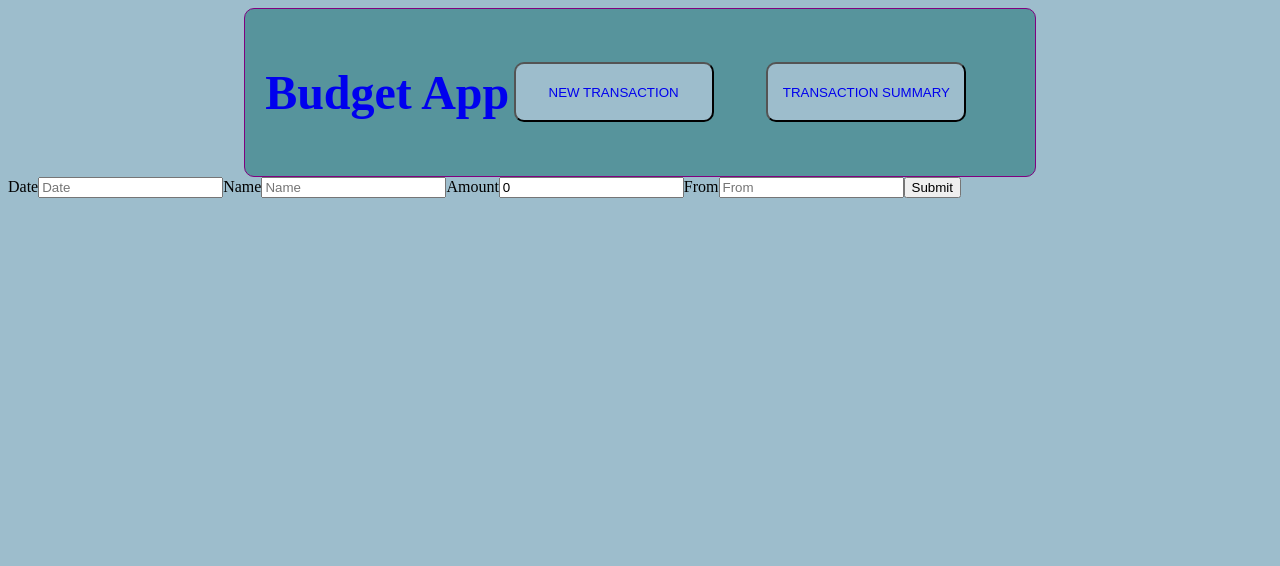
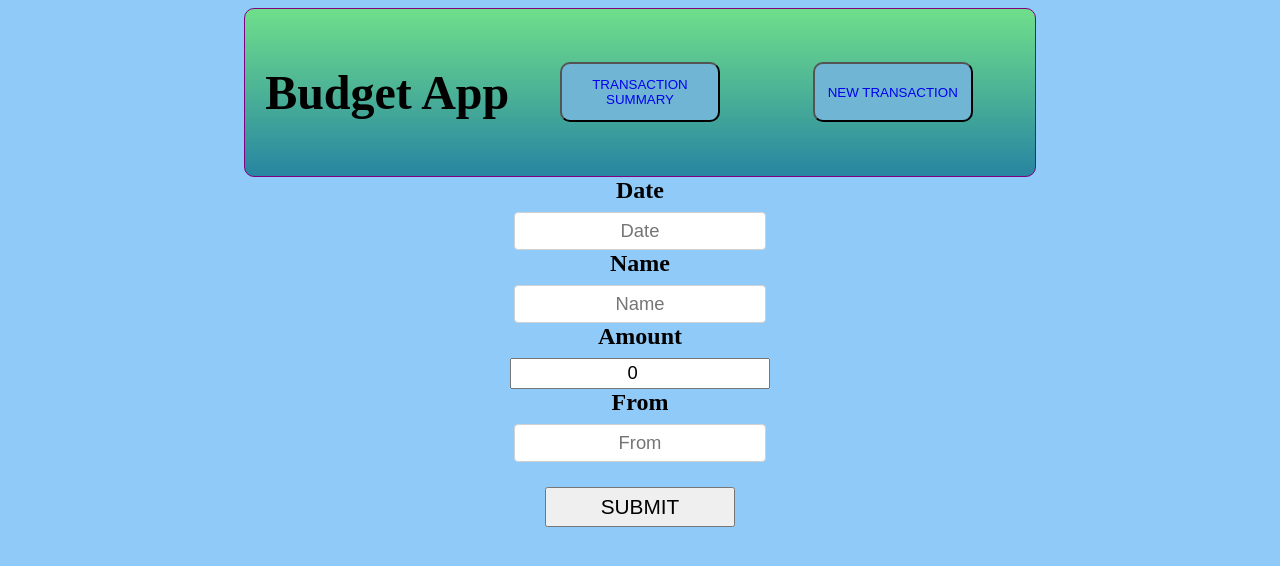
Before and after one commit to DeborahCampos1/budget-app-fe, a React (Create React App) app: page /new in a window 1280 px wide. Shown: the top 566 px of the page. Built offline with nearby package versions, Linux system fonts and the light colour scheme.

Commit message:
MVP Complete

```diff
--- a/src/App.js
+++ b/src/App.js
@@ -4,7 +4,7 @@ import AllTransactions from "./components/AllTransactions";
 import EditTransaction from "./components/EditTransaction";
 import ErrorMsg from "./components/ErrorMsg";
 import NewTransaction from "./components/NewTransaction";
-import ShowTransaction from "./components/ShowTransactions";
+import ShowTransaction from "./components/ShowTransaction";
 
 function App() {
   return (
@@ -16,7 +16,7 @@ function App() {
           <Route path="/new" element={<NewTransaction />} />
           <Route path="/:index" element={<ShowTransaction />} />
           <Route path="/:index/edit" element={<EditTransaction />} />
-          <Route path="*" element={<ErrorMsg />} />
+          <Route path="/error" element={<ErrorMsg />} />
         </Routes>
       </Router>
     </div>
--- a/src/components/AllTransactions.js
+++ b/src/components/AllTransactions.js
@@ -1,5 +1,6 @@
 import { useState, useEffect } from "react";
 import axios from "axios"
+import {Link, useNavigate} from "react-router-dom"
 const API = process.env.REACT_APP_API_URL
 
 export default function AllTransactions() {
@@ -20,15 +21,15 @@ let accountTotal = 0
 transactions.forEach(e => {
     accountTotal+= Number(e.amount)
 });
-let allTransactions = transactions.map((transaction)=>{
+let allTransactions = transactions.map((transaction , index)=>{
   return (
-    <tbody classname="Display">
+    <tbody className="Display">
       <tr>
         <td>
           {transaction.date}
         </td>
         <td>
-          {transaction.name}
+          <Link to={`/${index}`}>{transaction.name}</Link>
         </td>
         <td className="Amount">
           {transaction.amount}
--- a/src/components/EditTransaction.js
+++ b/src/components/EditTransaction.js
@@ -4,9 +4,81 @@ import axios from "axios";
 const API = process.env.REACT_APP_API_URL
 
 export default function EditTransaction() {
+  let { index } = useParams();
+  let navigate = useNavigate();
+
+  const[transaction, setTransaction] = useState({
+      date: "",
+      name: "",
+      amount: 0,
+      from: ""
+  });
+  useEffect(()=>{
+    axios.get(`${API}/transactions/${index}`)
+    .then((res)=>{
+      setTransaction(res.data)
+    }).catch((err)=>{
+      navigate("/error")
+    })
+  }, [index, navigate]);
+
+  const handleInputChange =(e)=>{
+    setTransaction({...transaction, [e.target.id]: e.target.value}
+  )}
+
+  const handleSubmit =(e)=>{
+    e.preventDefault();
+
+    axios.put(`${API}/transactions/${index}`, transaction)
+    .then((res)=>{
+      navigate(`/${index}`)
+    }).catch((err)=>{
+      navigate("/error")
+    })
+  };
+
     return (
       <div className="Edit">
-
+        <form onSubmit={handleSubmit}>
+          <label htmlFor="date">Date:</label>
+          <input
+          id="date"
+          value={transaction.date}
+          type="text"
+          onChange={handleInputChange}
+          placeholder="Date"
+          required
+          />
+          <label htmlFor="name">Name:</label>
+          <input
+          id="name"
+          value={transaction.name}
+          type="text"
+          onChange={handleInputChange}
+          placeholder="Name"
+          required
+          />
+          <label htmlFor="amount">Amount:</label>
+          <input
+          id="amount"
+          value={transaction.amount}
+          type="number"
+          onChange={handleInputChange}
+          placeholder="Amount"
+          required
+          />
+          <label htmlFor="from">From:</label>
+          <input
+          id="from"
+          value={transaction.from}
+          type="text"
+          onChange={handleInputChange}
+          placeholder="From"
+          required
+          />
+          <input type="submit" />
+        </form>
+        <div className="EditButton"><button><Link to={`/`}>Back</Link></button></div>
       </div>
     );
   }
--- a/src/components/NavBar.js
+++ b/src/components/NavBar.js
@@ -3,9 +3,9 @@ import {Link} from "react-router-dom"
 export default function NavBar() {
     return (
       <nav className="Nav">
-        <div><h1><Link to="/">Budget App</Link></h1></div>
+        <div><h1>Budget App</h1></div>
+        <div><button><Link to="/">Transaction Summary</Link></button></div>
         <div><button><Link to="/new">New Transaction</Link></button></div>
-        <div><button><Link to="/">Transaction Summary</Link></button></div>
       </nav>
     );
   }
--- /dev/null
+++ b/src/components/ShowTransaction.js
@@ -0,0 +1,39 @@
+import {useState, useEffect} from "react";
+import {Link, useParams, useNavigate} from "react-router-dom";
+import axios from "axios"
+const API = process.env.REACT_APP_API_URL;
+
+export default function ShowTransaction() {
+  const [indexedTransaction, setindexedTransaction] = useState([]);
+  let { index } = useParams();
+  let navigate = useNavigate();
+
+  useEffect(()=>{
+    axios.get(`${API}/transactions/${index}`)
+    .then((res)=>{
+      setindexedTransaction(res.data)
+    }).catch((err)=>{
+      navigate("/error")
+    })
+  }, [index, navigate])
+
+  const handleDelete=()=>{
+    axios.delete(`${API}/transactions/${index}`)
+    .then((res)=>{
+      navigate("/")
+    }).catch((err)=>{
+      console.log(err)
+    })
+  }
+    return (
+      <div className="Show">
+        <div className="Entry">{indexedTransaction.date}</div>
+        <div className="Entry">{indexedTransaction.name}</div>
+        <div className="Entry">{indexedTransaction.amount}</div>
+        <div className="Entry">{indexedTransaction.from}</div>
+        <button><Link to="/">Back</Link></button>
+        <button><Link to={`/${index}/edit`}>Edit</Link></button>
+        <button onClick={handleDelete}>Delete</button>
+      </div>
+    );
+  }
--- a/src/components/ShowTransactions.js
+++ /dev/null
@@ -1,12 +0,0 @@
-import {useState, useEffect} from "react";
-import {Link, useParams, useNavigate} from "react-router-dom";
-import axios from "axios"
-const API = process.env.REACT_APP_API_URL;
-
-export default function ShowTransactions() {
-    return (
-      <div className="Show">
-
-      </div>
-    );
-  }
--- a/src/index.css
+++ b/src/index.css
@@ -1,11 +1,11 @@
 
 body{
-  background-color: rgb(157, 189, 204);
+  background-color: #90caf9;
 }
 .All{
     text-align: center;
 }
-.Nav a{
+ a{
     text-decoration: none;
 }
 .Nav{
@@ -14,8 +14,9 @@ body{
     display: grid;
     grid-template-columns: 1fr 1fr 1fr;
     align-items: center;
+    text-align: center;
     padding: 1em;
-    background: rgb(87, 148, 156);
+    background: linear-gradient(#64e664bd, #2785a1);
     border: solid 0.25px purple;
     border-radius: 10px;
 }
@@ -24,20 +25,17 @@ h1{
     text-align: center;
   }
   button{
-    text-align: center;
     height: 60px;
-    width: 200px;
+    width: 160px;
     text-transform: uppercase;
-    /* padding: 10px 10px; */
     border-radius: 10px;
-    background-color: rgb(157, 189, 204);
+    background-color: rgb(112, 181, 212);
   }
   button:hover{
-    background-color: rgb(188, 199, 204);
-
+    background-color: rgb(154, 202, 224);
   }
   a:hover{
-    color:rgb(237, 238, 174);
+    color:rgb(241, 227, 240);
   }
   table{
     width: 60%;
@@ -51,3 +49,78 @@ h1{
     border: 1px solid #E1E1E1;
     text-transform: uppercase;
   }
+  .Show{
+    text-align: center;
+    width: 60%;
+    padding: 1rem;
+    margin: auto;
+    /* border: solid 2px purple; */
+    margin: auto;
+    align-items: center;
+    font-size: 125%;
+    background-color: rgb(202, 213, 228);
+  }
+  .Show button{
+    text-align: center;
+    height: 30px;
+    width: 100px;
+    text-transform: uppercase;
+
+  }
+  .Entry{
+    margin-bottom: 1rem;
+  }
+  .Edit{
+    margin: auto;
+    width: 95%;
+  }
+
+  label{
+    display: block;
+    margin-bottom: 0.5rem;
+    font-weight: 600;
+    font-size: 1.5rem;
+    text-align: center;
+  }
+  input[type]{
+    display: block;
+    width: 20%;
+    margin: 0.5rem;
+    font-size: 130%;
+    text-align: center;
+    margin: auto;
+  }
+  input[type=text]{
+    height: 38px;
+    padding: 6px 10px;
+    background-color: #fff;
+    border: 1px solid #D1D1D1;
+    border-radius: 4px;
+    box-shadow: none;
+    box-sizing: border-box;
+    font-size: 115%;
+    text-align: center;
+  }
+  input[type=number]{
+    height: 25px;
+    font-size: 115%;
+  }
+  input[type=submit]{
+    width: 15%;
+    height: 40px;
+    text-align: center;
+    text-transform: uppercase;
+    display: block;
+    margin-top: 25px;
+  }
+.Edit form{
+  margin-top: 25px;
+}
+.EditButton button{
+  display: block;
+  margin:auto;
+  background-color: grey;
+  height: 30px;
+  width: 15%;
+  margin-top: 20px;
+}
```
